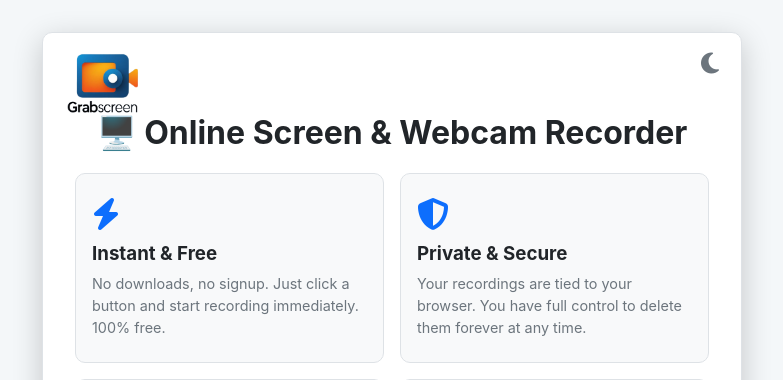
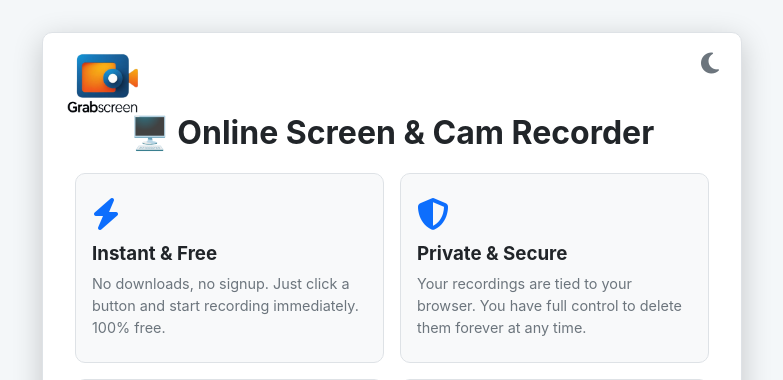
Before and after one commit to sikandarimran01/screen-recorder-cam, a Flask app: page / in a window 1280 px wide. Shown: the top 380 px of the page, without its empty margins (248-1031 px from the left). Run offline with Flask 3, Linux system fonts and the light colour scheme; data that the repository does not hold is empty; parts of the project's set-up code (start-up, migrations or seed data) failed here and were passed over; some libraries are stand-ins or nearby versions.

Commit message:
Update index.html

```diff
--- a/templates/index.html
+++ b/templates/index.html
@@ -3,7 +3,7 @@
 <head>
   <meta charset="utf-8" />
   <title>GrabScreen – Free Online Screen Recorder | Record, Trim, Share | No Login & Signup</title>
-  <meta name="description" content="GrabScreen is a free, fast, and private online screen recorder. Record your screen instantly without installing anything. Save, trim, share, or embed videos in one click." />
+  <meta name="description" content="GrabScreen is a free, fast, and private online screen and cam recorder. Record your screen instantly without installing anything. Save, trim, or share in one click." />
   <meta name="viewport" content="width=device-width, initial-scale=1.0" />
   <link rel="canonical" href="{{ request.url_root }}" />
 
@@ -61,7 +61,7 @@
   <button id="themeToggle" class="theme-toggle" title="Toggle Theme"><i class="fa-solid"></i></button>
 
   <div id="recorderView">
-    <h1 class="animate-on-load">🖥️ Online Screen & Webcam Recorder</h1>
+    <h1 class="animate-on-load">🖥️ Online Screen & Cam Recorder</h1>
 
     <div class="feature-highlights">
       <div class="feature-card animate-on-load">
```
